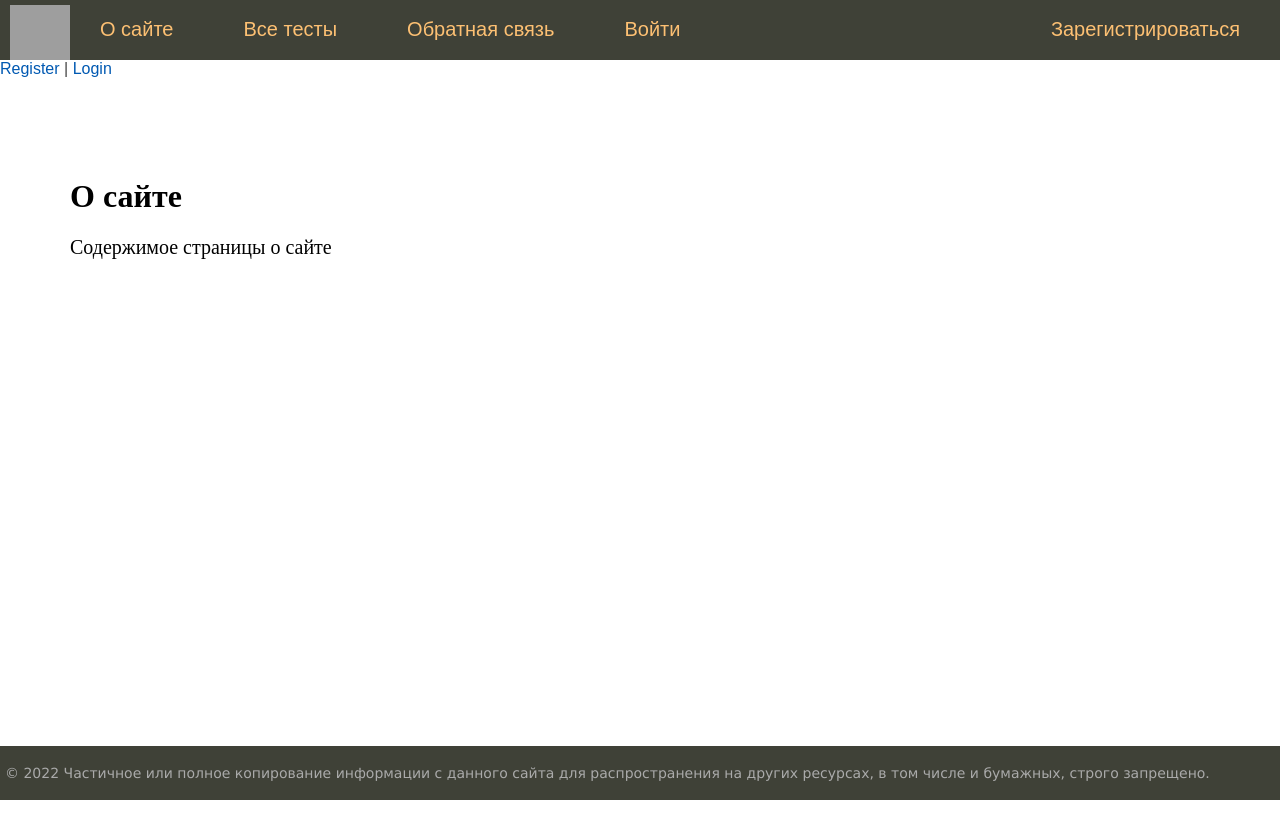
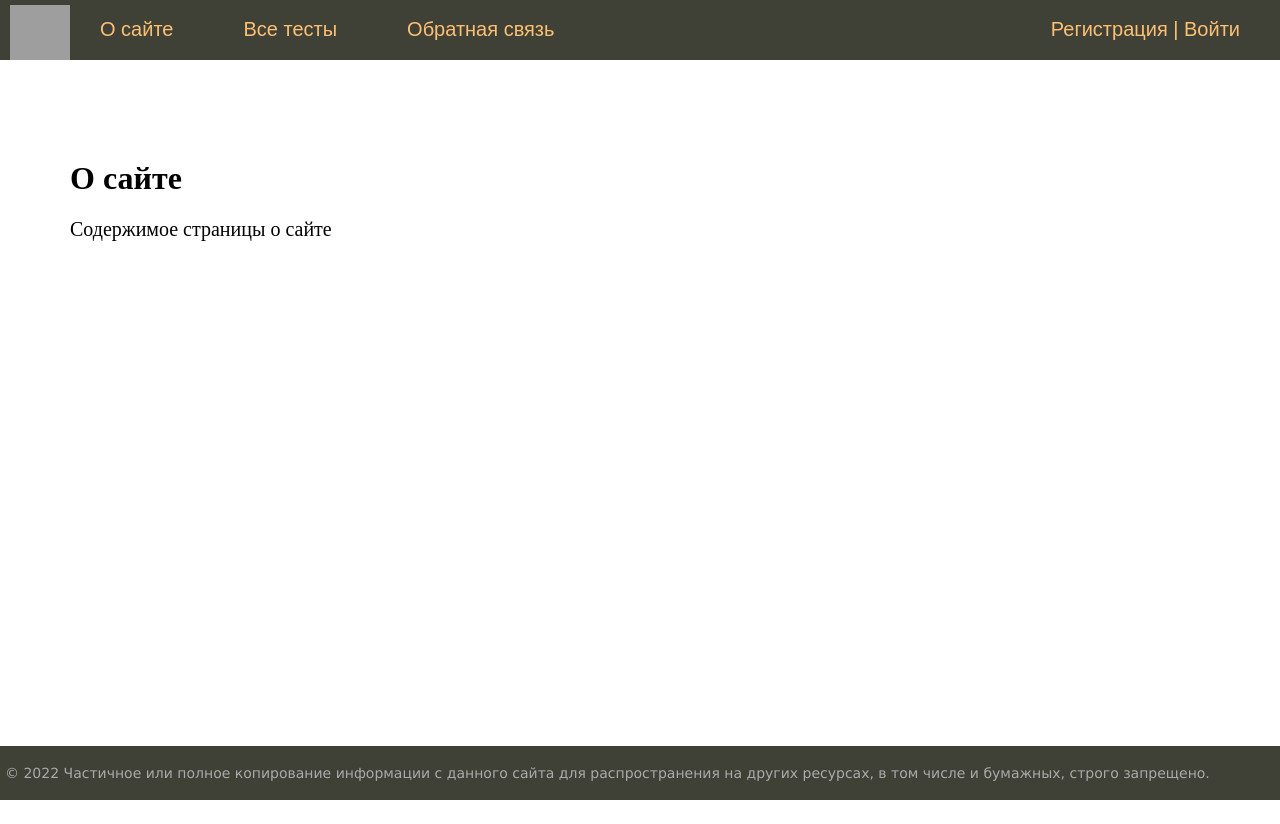
Before and after one commit to PASlednev/tests, a Django app: page /about/ in a window 1280 px wide. After the commit the page ends 800 px from the top, so only its background shows below. Run offline with Django 4.2, Linux system fonts and the light colour scheme; grey boxes are pictures that could not be loaded.

Commit message:
make model

```diff
--- a/mysite/testsite/templates/testsite/base.html
+++ b/mysite/testsite/templates/testsite/base.html
@@ -18,20 +18,18 @@
                         <div class="logo"></div>
                     </a></li>
                     {% for m in menu %}
-                    {% if not forloop.last %}
                     <li><a href="{% url m.url_name %}">{{m.title}}</a></li>
+                    {% endfor %}
+                    {% if request.user.is_authenticated %}
+                    <li class="last"> Добро пожаловать, {{ user.username }} | <a href="{% url 'logout' %}">Выход</a>
+                    </li>
                     {% else %}
-                    <li class="last"><a href="{% url m.url_name %}">{{m.title}}</a></li>
+                    <li class="last"><a href="{% url 'register' %}">Регистрация</a> | <a
+                            href="{% url 'login' %}">Войти</a></li>
                     {% endif %}
-                    {% endfor %}
                 </ul>
                 <div class="clear"></div>
             </div>
-            {% if request.user.is_authenticated %}
-            Добро пожаловать, {{ user.username }} | <a href="{% url 'logout' %}">Выход</a>
-            {% else %}
-            <a href="{% url 'register' %}">Register</a> | <a href="{% url 'login' %}">Login</a>
-            {% endif %}
             {% endblock mainmenu %}
 
 
--- a/mysite/testsite/views.py
+++ b/mysite/testsite/views.py
@@ -10,8 +10,6 @@ from .models import *
 menu = [{'title': "О сайте", 'url_name': 'about'},
         {'title': "Все тесты", 'url_name': 'all_tests'},
         {'title': "Обратная связь", 'url_name': 'contact'},
-        {'title': "Войти", 'url_name': 'login'},
-        {'title': "Зарегистрироваться", 'url_name': 'register'}
         ]
 
 
```
Also changed, not shown: mysite/new.db.sqlite3.
